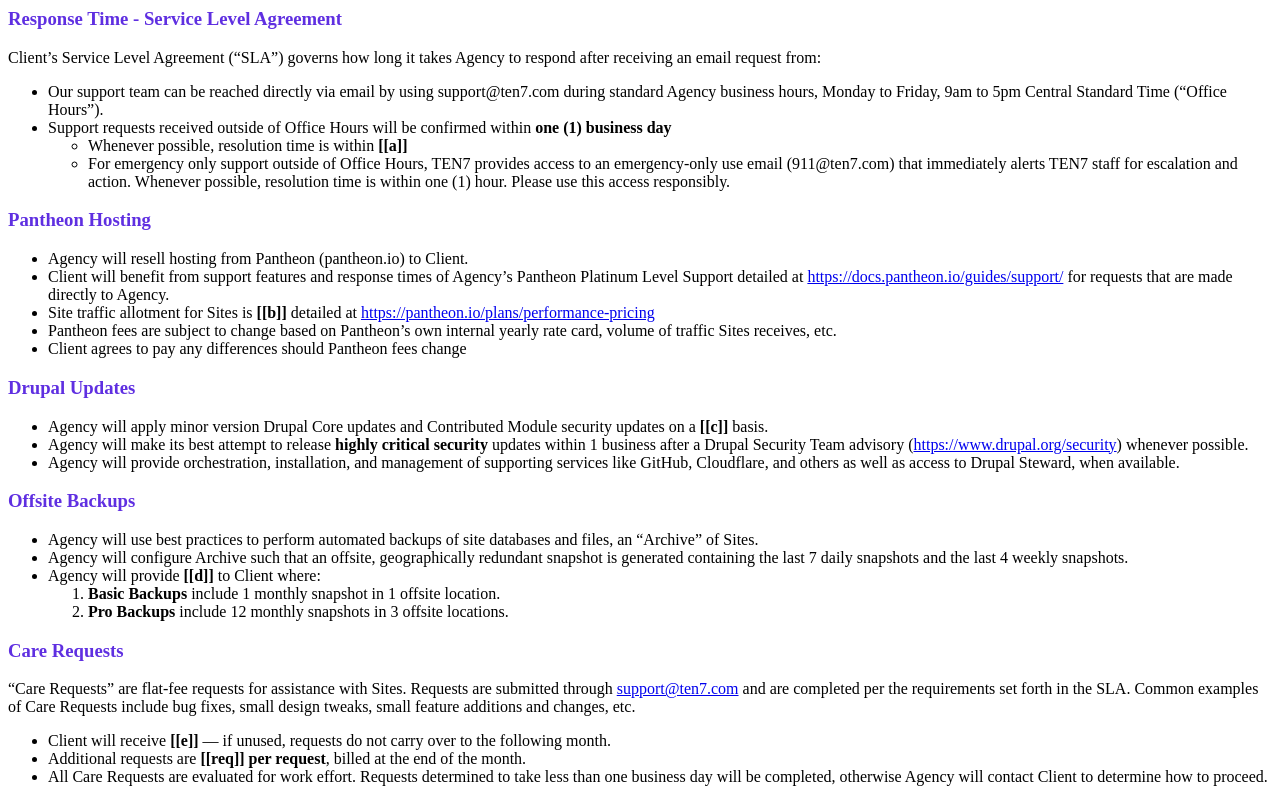
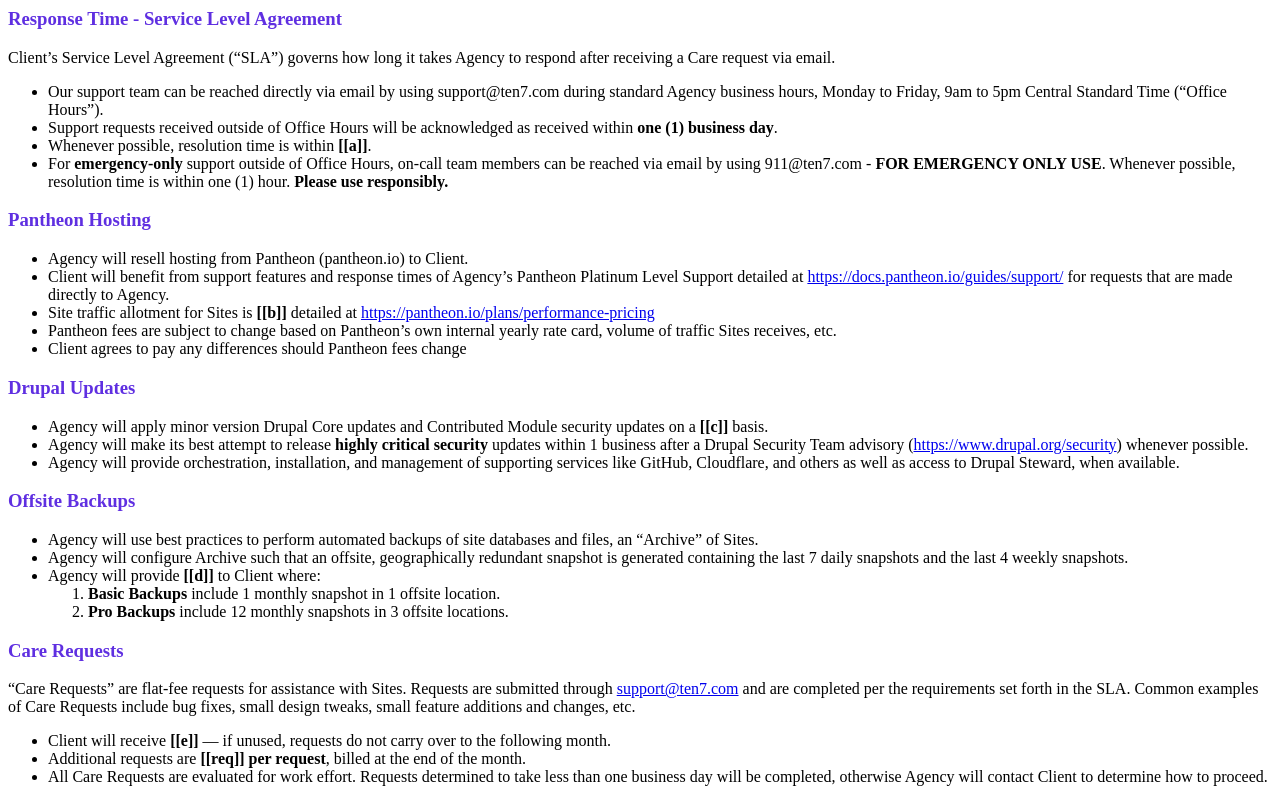
Before and after one commit to ten7/contract.ten7.com, a plain HTML site: page index.html in a window 1280 px wide. Shown: the top 800 px of the page. Drawn offline with Linux system fonts and the light colour scheme.

Commit message:
Update index.html

```diff
--- a/index.html
+++ b/index.html
@@ -2,20 +2,13 @@
    <body>
       <span id="a">
          <h3 style="color:#5f2fe1;">Response Time - Service Level Agreement</h3>
-         <p>Client’s Service Level Agreement (“SLA”) governs how long it takes Agency to respond after receiving an email
-            request from:</p>
+         <p>Client’s Service Level Agreement (“SLA”) governs how long it takes Agency to respond after receiving a Care request via email.</p>
          <ul>
             <li>Our support team can be reached directly via email by using support@ten7.com during standard Agency business
                hours, Monday to Friday, 9am to 5pm Central Standard Time (“Office Hours”).</li>
-            <li>Support requests received outside of Office Hours will be confirmed within <strong>one (1) business
-                  day</strong>
-               <ul>
-                  <li>Whenever possible, resolution time is within <strong>[[a]]</strong></li>
-                  <li>For emergency only support outside of Office Hours, TEN7 provides access to an emergency-only use email
-                     (911@ten7.com) that immediately alerts TEN7 staff for escalation and action. Whenever possible,
-                     resolution
-                     time is within one (1) hour. Please use this access responsibly.</li>
-               </ul>
+            <li>Support requests received outside of Office Hours will be acknowledged as received within <strong>one (1) business day</strong>.
+            <li>Whenever possible, resolution time is within <strong>[[a]]</strong>.</li>
+            <li>For <strong>emergency-only</strong> support outside of Office Hours, on-call team members can be reached via email by using 911@ten7.com - <strong>FOR EMERGENCY ONLY USE</strong>. Whenever possible, resolution time is within one (1) hour. <strong>Please use responsibly.</strong></li>
             </li>
          </ul>
       </span>
```
